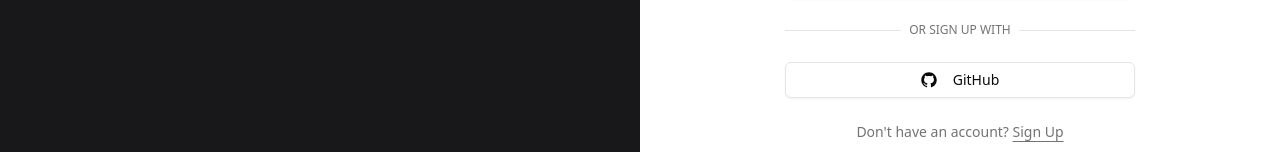
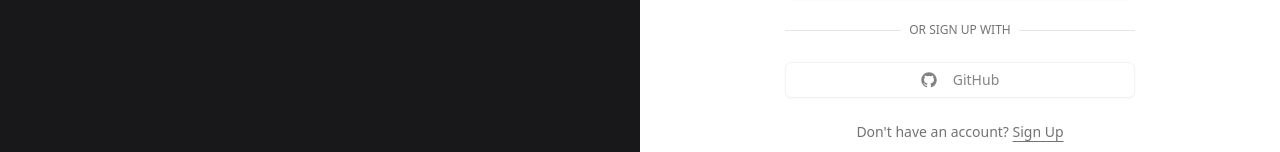
Before and after one commit to wickeddd3/vite-react-typescript-tailwind-template, a React (Vite) app: page / in a window 1280 px wide. Shown: the part 474-626 px from the top of the page. Built offline with nearby package versions, Linux system fonts and the light colour scheme.

Commit message:
feat: disable github button

```diff
--- a/src/pages/auth/login/components/LoginForm.tsx
+++ b/src/pages/auth/login/components/LoginForm.tsx
@@ -132,7 +132,7 @@
           </span>
         </div>
       </div>
-      <Button variant="outline" type="button" disabled={loading}>
+      <Button variant="outline" type="button" disabled={true}>
         <GitHubLogoIcon className="mr-2 h-4 w-4" />
         GitHub
       </Button>
--- a/src/pages/auth/register/components/RegisterForm.tsx
+++ b/src/pages/auth/register/components/RegisterForm.tsx
@@ -157,7 +157,7 @@
           </span>
         </div>
       </div>
-      <Button variant="outline" type="button" disabled={loading}>
+      <Button variant="outline" type="button" disabled={true}>
         <GitHubLogoIcon className="mr-2 h-4 w-4" />
         GitHub
       </Button>
```
